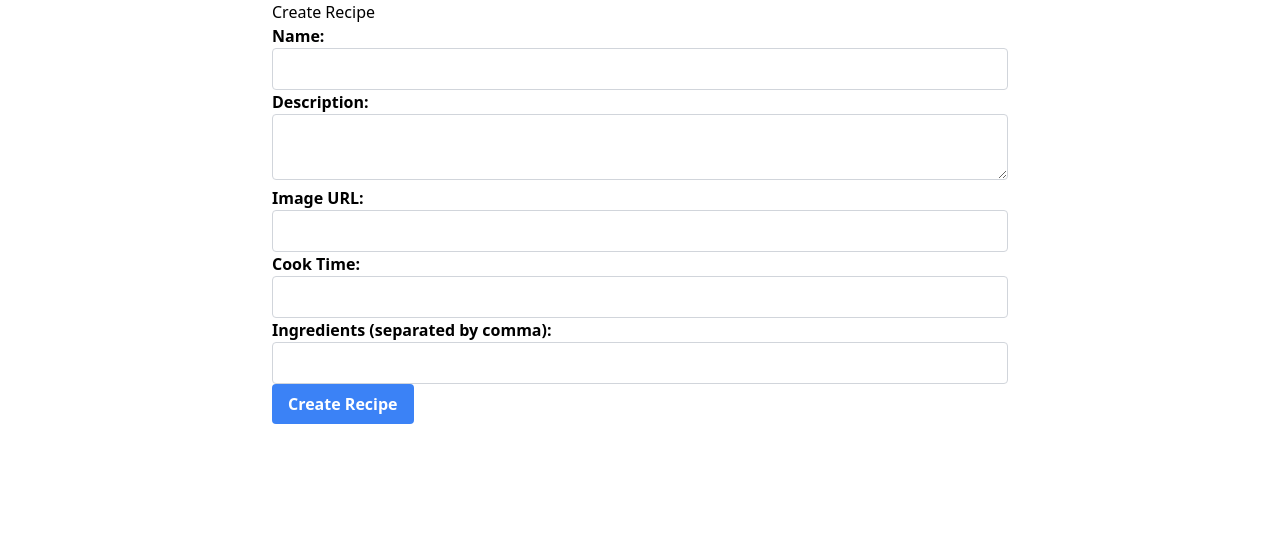
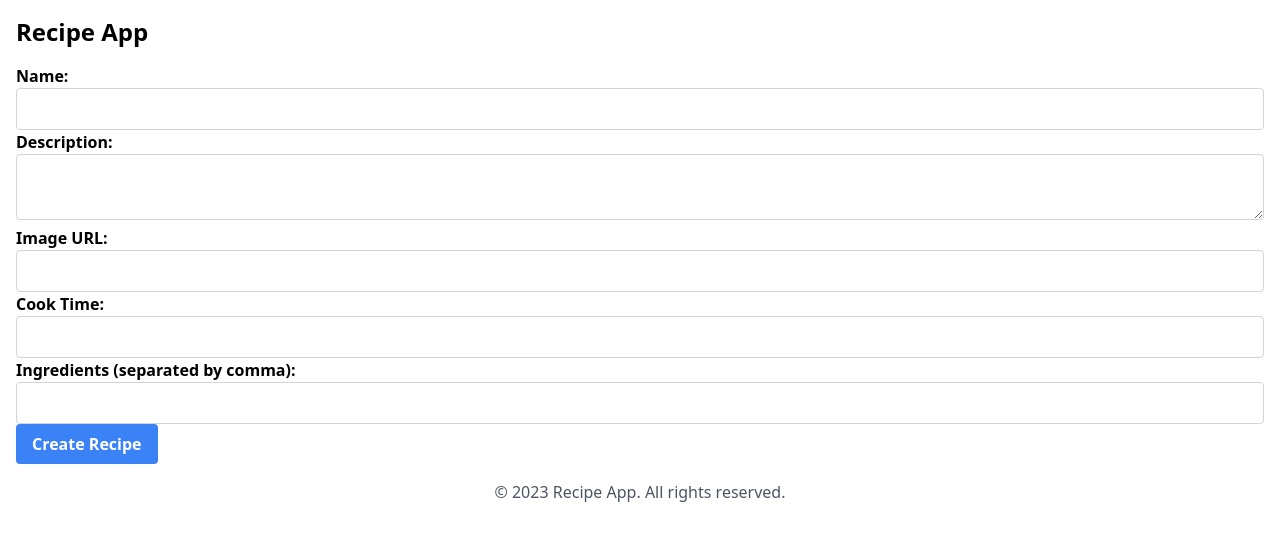
Before and after one commit to Mohammadxoja2005/recipe_app_frontend, a React (Vite) app: page /create in a window 1280 px wide. Shown: the top 540 px of the page. Built offline with nearby package versions, Linux system fonts and the light colour scheme.

Commit message:
separated create page into components

```diff
--- a/src/pages/RecipeCreatePage/RecipeCreatePage.tsx
+++ b/src/pages/RecipeCreatePage/RecipeCreatePage.tsx
@@ -1,56 +1,20 @@
-import { FC, useState, ChangeEvent } from 'react';
+import { FC } from 'react';
 // styles
 import styles from './index.module.css';
+// layouts
+import Header from '../../layouts/Header/Header';
+import Footer from '../../layouts/Footer/Footer';
+// components
+import RecipeForm from './components/RecipeForm/RecipeForm';
 
 const RecipeCreatePage: FC = () => {
-    const [name, setName] = useState('');
-    const [description, setDescription] = useState('');
-    const [image, setImage] = useState('');
-    const [cookTime, setCookTime] = useState('');
-    const [ingredients, setIngredients] = useState('');
-
-    const handleSubmit = (e: ChangeEvent<HTMLFormElement>) => {
-        e.preventDefault();
-
-        // Send the form data to the backend API
-        // const formData = {
-        //     name,
-        //     description,
-        //     image,
-        //     cookTime,
-        //     ingredients: ingredients.split(',').map((ingredient) => ingredient.trim()),
-        // };
-
-        // Your API request logic here to send the formData to the backend
-        // Example: axios.post('/api/recipes', formData)
-    };
 
     return (
         <div className={styles.container}>
-            <h2>Create Recipe</h2>
-            <form onSubmit={handleSubmit}>
-                <div>
-                    <label className={styles.label}>Name:</label>
-                    <input type="text" value={name} onChange={(e) => setName(e.target.value)} className={styles.input} />
-                </div>
-                <div>
-                    <label className={styles.label}>Description:</label>
-                    <textarea value={description} onChange={(e) => setDescription(e.target.value)} className={styles.input}></textarea>
-                </div>
-                <div>
-                    <label className={styles.label}>Image URL:</label>
-                    <input type="text" value={image} onChange={(e) => setImage(e.target.value)} className={styles.input} />
-                </div>
-                <div>
-                    <label className={styles.label}>Cook Time:</label>
-                    <input type="text" value={cookTime} onChange={(e) => setCookTime(e.target.value)} className={styles.input} />
-                </div>
-                <div>
-                    <label className={styles.label}>Ingredients (separated by comma):</label>
-                    <input type="text" value={ingredients} onChange={(e) => setIngredients(e.target.value)} className={styles.input} />
-                </div>
-                <button type="submit" className={styles.button}>Create Recipe</button>
-            </form>
+            <Header />
+            <RecipeForm />
+            <Footer />
+
         </div>
     );
 };
--- /dev/null
+++ b/src/pages/RecipeCreatePage/components/RecipeForm/RecipeForm.tsx
@@ -0,0 +1,56 @@
+import { FC, useState, ChangeEvent } from 'react'
+// styles
+import styles from "./index.module.css"
+const RecipeForm: FC = () => {
+    const [name, setName] = useState('');
+    const [description, setDescription] = useState('');
+    const [image, setImage] = useState('');
+    const [cookTime, setCookTime] = useState('');
+    const [ingredients, setIngredients] = useState('');
+
+    const handleSubmit = (e: ChangeEvent<HTMLFormElement>) => {
+        e.preventDefault();
+
+        // Send the form data to the backend API
+        // const formData = {
+        //     name,
+        //     description,
+        //     image,
+        //     cookTime,
+        //     ingredients: ingredients.split(',').map((ingredient) => ingredient.trim()),
+        // };
+
+        // Your API request logic here to send the formData to the backend
+        // Example: axios.post('/api/recipes', formData)
+    };
+
+    return (
+        <div>
+            <form onSubmit={handleSubmit}>
+                <div>
+                    <label className={styles.label}>Name:</label>
+                    <input type="text" value={name} onChange={(e) => setName(e.target.value)} className={styles.input} />
+                </div>
+                <div>
+                    <label className={styles.label}>Description:</label>
+                    <textarea value={description} onChange={(e) => setDescription(e.target.value)} className={styles.input}></textarea>
+                </div>
+                <div>
+                    <label className={styles.label}>Image URL:</label>
+                    <input type="text" value={image} onChange={(e) => setImage(e.target.value)} className={styles.input} />
+                </div>
+                <div>
+                    <label className={styles.label}>Cook Time:</label>
+                    <input type="text" value={cookTime} onChange={(e) => setCookTime(e.target.value)} className={styles.input} />
+                </div>
+                <div>
+                    <label className={styles.label}>Ingredients (separated by comma):</label>
+                    <input type="text" value={ingredients} onChange={(e) => setIngredients(e.target.value)} className={styles.input} />
+                </div>
+                <button type="submit" className={styles.button}>Create Recipe</button>
+            </form>
+        </div>
+    )
+}
+
+export default RecipeForm
--- /dev/null
+++ b/src/pages/RecipeCreatePage/components/RecipeForm/index.module.css
@@ -0,0 +1,11 @@
+.label {
+    @apply font-bold mb-2;
+  }
+
+  .input {
+    @apply w-full py-2 px-4 border border-gray-300 rounded focus:outline-none focus:border-blue-500;
+  }
+
+  .button {
+    @apply bg-blue-500 text-white font-bold py-2 px-4 rounded hover:bg-blue-600 focus:outline-none focus:bg-blue-600;
+  }
--- a/src/pages/RecipeCreatePage/index.module.css
+++ b/src/pages/RecipeCreatePage/index.module.css
@@ -1,17 +1,5 @@
 /* CreateRecipePage.module.css */
 
 .container {
-  @apply mx-auto px-4 max-w-3xl;
+  @apply mx-auto px-4 max-w-7xl;
 }
-
-.label {
-  @apply font-bold mb-2;
-}
-
-.input {
-  @apply w-full py-2 px-4 border border-gray-300 rounded focus:outline-none focus:border-blue-500;
-}
-
-.button {
-  @apply bg-blue-500 text-white font-bold py-2 px-4 rounded hover:bg-blue-600 focus:outline-none focus:bg-blue-600;
-}
```
